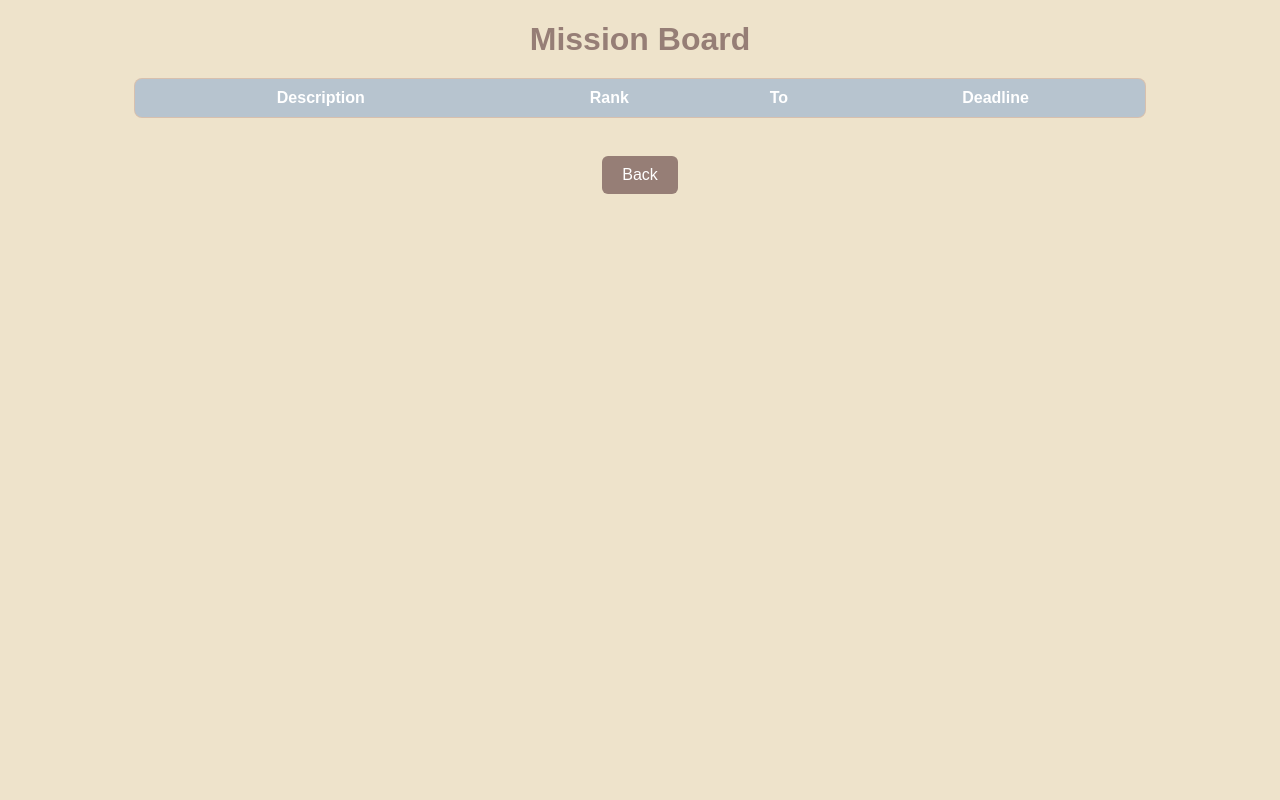
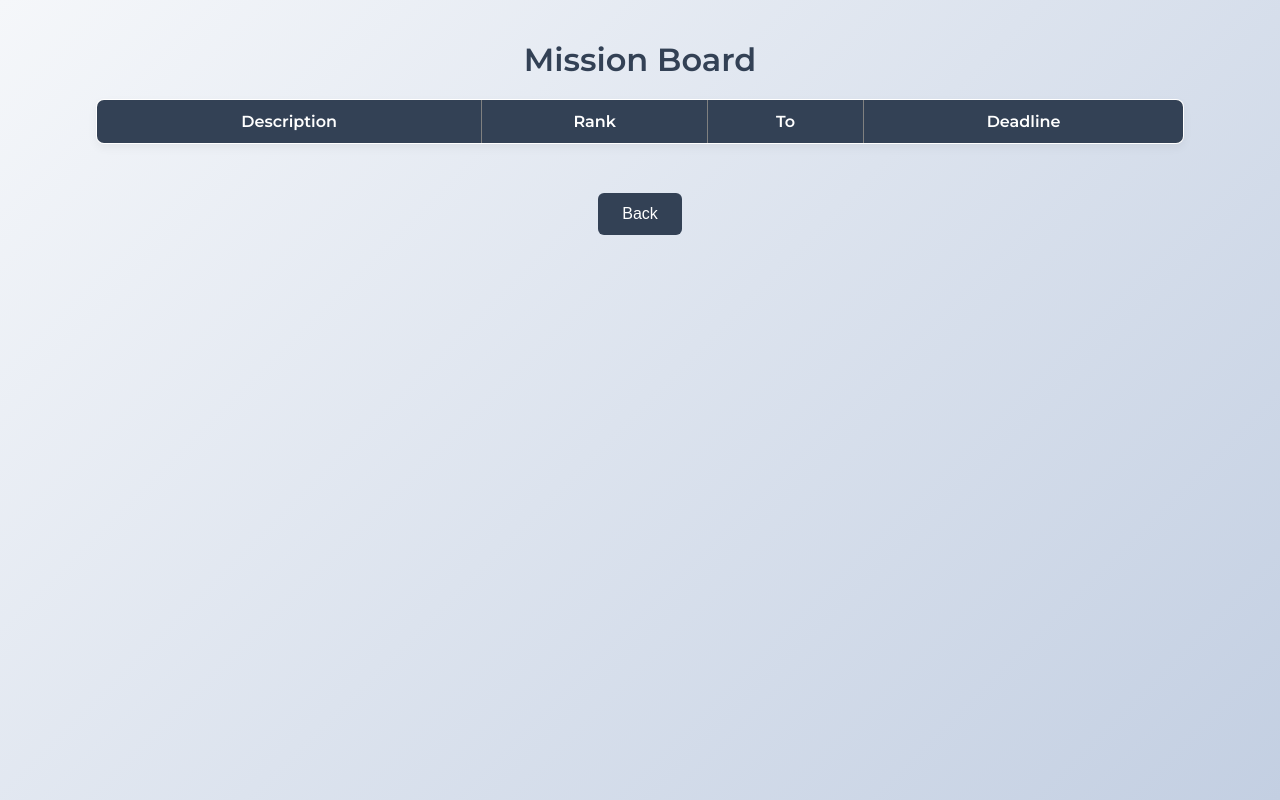
Before and after one commit to Patrock3/DailyMissions, a website: page mission-board.html in a window 1280 px wide. Drawn offline with Linux system fonts and the light colour scheme; no server answers.

Commit message:
Refresh mission board design

```diff
--- a/mission-board.html
+++ b/mission-board.html
@@ -4,40 +4,53 @@
     <meta charset="UTF-8">
     <meta name="viewport" content="width=device-width, initial-scale=1.0">
     <title>Mission Board</title>
+    <link href="https://fonts.googleapis.com/css2?family=Montserrat:wght@400;600&display=swap" rel="stylesheet">
     <style>
         body {
-            background-color: #EEE3CB;
-            font-family: Arial, sans-serif;
+            font-family: 'Montserrat', Arial, sans-serif;
+            background: linear-gradient(135deg, #f5f7fa 0%, #c3cfe2 100%);
+            min-height: 100vh;
+            margin: 0;
+            padding: 0;
+            display: flex;
+            flex-direction: column;
         }
 
         h1 {
-            color: #967E76;
+            color: #334155;
             text-align: center;
-            margin-bottom: 20px;
+            margin: 40px 0 20px;
+            font-weight: 600;
         }
 
         table {
             margin: 0 auto;
             border-collapse: collapse;
-            width: 80%;
-            background-color: #D7C0AE;
+            width: 85%;
+            background-color: #ffffff;
             border-radius: 8px;
+            box-shadow: 0 4px 10px rgba(0, 0, 0, 0.05);
             overflow: hidden;
         }
 
         th, td {
             text-align: center;
-            padding: 10px;
-            border: 1px solid #B7C4CF;
+            padding: 12px 16px;
+            border-bottom: 1px solid #e2e8f0;
         }
 
         th {
-            background-color: #B7C4CF;
-            color: white;
+            background-color: #334155;
+            color: #ffffff;
+            font-weight: 600;
+        }
+
+        tr:hover {
+            background-color: #f1f5f9;
         }
 
         td.description {
-            max-width: 150px;
+            max-width: 200px;
             overflow: hidden;
             text-overflow: ellipsis;
             white-space: nowrap;
@@ -45,43 +58,45 @@
         }
 
         button {
-            background-color: #967E76;
-            color: white;
-            padding: 8px 12px;
+            background-color: #334155;
+            color: #ffffff;
+            padding: 8px 16px;
             border: none;
             border-radius: 6px;
             cursor: pointer;
             font-size: 14px;
+            transition: background-color 0.2s;
         }
 
         button:hover {
-            background-color: #B7C4CF;
+            background-color: #475569;
         }
 
         #backButton {
             display: block;
-            margin: 20px auto;
-            padding: 10px 20px;
-            background-color: #967E76;
-            color: white;
+            margin: 30px auto 40px;
+            padding: 12px 24px;
+            background-color: #334155;
+            color: #ffffff;
             border: none;
             border-radius: 6px;
             font-size: 16px;
             cursor: pointer;
             text-align: center;
+            transition: background-color 0.2s;
         }
 
         #backButton:hover {
-            background-color: #B7C4CF;
+            background-color: #475569;
         }
 
         .completed {
             opacity: 0.6;
-            background-color: #B7C4CF;
+            background-color: #e2e8f0;
         }
 
         .bold-text {
-            font-weight: bold;
+            font-weight: 600;
         }
 
         .modal {
@@ -93,35 +108,36 @@
             width: 100%;
             height: 100%;
             overflow: auto;
-            background-color: rgba(0, 0, 0, 0.4);
+            background-color: rgba(0, 0, 0, 0.5);
         }
 
         .modal-content {
-            background-color: #fff;
-            margin: 15% auto;
-            padding: 20px;
+            background-color: #ffffff;
+            margin: 10% auto;
+            padding: 30px;
             border-radius: 10px;
-            width: 50%;
+            width: 60%;
             max-width: 500px;
+            box-shadow: 0 4px 10px rgba(0, 0, 0, 0.2);
         }
 
         .close {
-            color: #aaa;
+            color: #94a3b8;
             float: right;
             font-size: 28px;
-            font-weight: bold;
+            font-weight: 600;
             cursor: pointer;
         }
 
         .close:hover,
         .close:focus {
-            color: #000;
+            color: #334155;
             text-decoration: none;
             cursor: pointer;
         }
 
         .popup-actions {
-            margin-top: 20px;
+            margin-top: 30px;
             display: flex;
             justify-content: space-between;
         }
```
